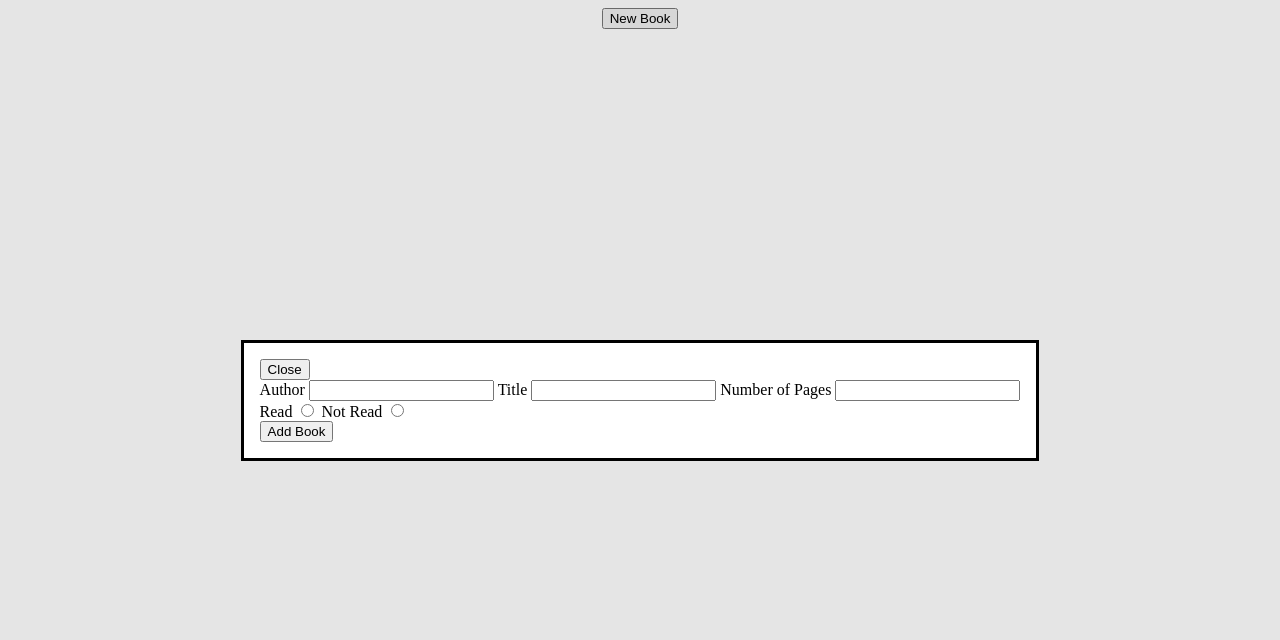
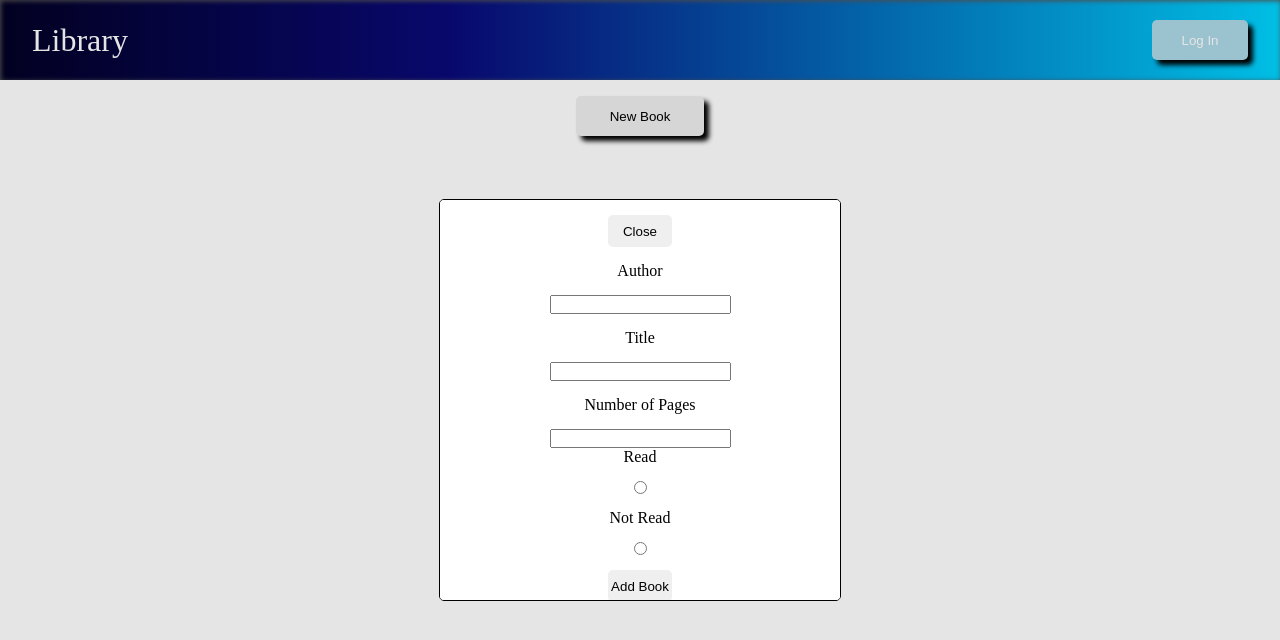
Before and after one commit to quanpham3105/TOP-Library, a plain HTML site: page index.html in a window 1280 px wide. Both pictures are taken after a click on the button "New Book". Drawn offline with Linux system fonts and the light colour scheme.

Commit message:
finished

```diff
--- a/index.html
+++ b/index.html
@@ -9,6 +9,10 @@
 </head>
 
 <body>
+    <div class="header">
+        <div>Library</div>
+        <button>Log In</button>
+    </div>
     <button id="add">New Book</button>
     <div id="display">
     </div>
@@ -16,27 +20,22 @@
     <dialog>
         <form action="">
             <div>
-                <button id="close">Close</button>
+                <button id="close" type="button">Close</button>
             </div>
             <label for="author">Author</label>
             <input type="text" name="author" id="author">
-
             <label for="title">Title</label>
             <input type="text" name="title" id="title">
-
             <label for="pages">Number of Pages</label>
             <input type="number" name="pages" id="pages">
         </form>
-
-        <div>
+        <div class="second-form">
             <label for="button-read">Read</label>
             <input type="radio" id="button-read" name="button-read">
-
             <label for="button-read-2">Not Read</label>
             <input type="radio" id="button-read-2" name="button-read">
+            <button id="dialog-add">Add Book</button>
         </div>
-
-        <button id="dialog-add">Add Book</button>
     </dialog>
 
 </body>
--- a/script.js
+++ b/script.js
@@ -89,7 +89,6 @@ dialogAdd.addEventListener("click", () => {
     let author = document.getElementById("author").value
     let title = document.getElementById("title").value
     let pages = document.getElementById("pages").value
-    // let readOrNot = document.getElementsByName("button-read").value;
     let radioButton = document.getElementById('button-read');
     if (radioButton.checked) {
         addBookToLibrary(author, title, pages, true);
--- a/styles.css
+++ b/styles.css
@@ -1,3 +1,8 @@
+* {
+    margin: 0;
+    padding: 0;
+}
+
 .card {
     margin: auto;
     border: black solid 2px;
@@ -25,3 +30,135 @@
     display: grid;
     grid-template-columns: repeat(4, 1fr);
 }
+
+.header {
+    display: flex;
+    height: 10vh;
+    justify-content: space-between;
+    align-items: center;
+    background: rgb(2, 0, 36);
+    background: linear-gradient(90deg, rgba(2, 0, 36, 1) 0%, rgba(9, 9, 121, 1) 35%, rgba(0, 212, 255, 1) 100%);
+    box-shadow: 1px 1px 5px #555 inset;
+}
+
+.header>div {
+    color: white;
+    padding-left: 2rem;
+    font-size: 2rem;
+}
+
+.header>button {
+    margin-right: 2rem;
+    width: 6rem;
+    height: 2.5rem;
+    border: none;
+    border-radius: 5px;
+    background-color: lightblue;
+    color: white;
+    box-shadow: 5px 5px 5px #000;
+}
+
+.header>button:hover {
+    filter: brightness(120%);
+    box-shadow: 10px 10px 10px #000
+}
+
+.header>button:active {
+    box-shadow: inset 2px 2px 10px #000;
+}
+
+dialog {
+    left: 50%;
+    top: 50%;
+    transform: translate(-50%, -50%);
+
+    width: 50vh;
+    height: 50vh;
+
+    border: 1px black solid;
+    border-radius: 5px;
+}
+
+dialog>form {
+    display: flex;
+    flex-direction: column;
+    align-items: center;
+    gap: 15px;
+}
+
+.second-form {
+    display: flex;
+    flex-direction: column;
+    align-items: center;
+
+    gap: 15px;
+}
+
+#add {
+    margin-top: 1rem;
+    width: 10vw;
+    height: 5vh;
+    border: none;
+    border-radius: 5px;
+    box-shadow: 5px 5px 5px #000;
+}
+
+#add:hover {
+    filter: brightness(120%);
+    box-shadow: 10px 10px 10px #000
+}
+
+#add:active {
+    box-shadow: inset 2px 2px 10px #000;
+}
+
+#close {
+    width: 5vw;
+    height: 4vh;
+    border: none;
+    border-radius: 5px;
+    margin-top: 15px;
+}
+
+#close:hover {
+    filter: brightness(120%);
+    box-shadow: 10px 10px 10px #000
+}
+
+#close:active {
+    box-shadow: inset 2px 2px 10px #000;
+}
+
+#dialog-add {
+    width: 5vw;
+    height: 4vh;
+    border: none;
+    border-radius: 5px;
+}
+
+#dialog-add:hover {
+    filter: brightness(120%);
+    box-shadow: 10px 10px 10px #000
+}
+
+#dialog-add:active {
+    box-shadow: inset 2px 2px 10px #000;
+}
+
+.deleteButton {
+    width: 5vw;
+    height: 4vh;
+    border: none;
+    border-radius: 5px;
+    margin-top: 5px;
+    border: none;
+}
+
+.readButton {
+    width: 5vw;
+    height: 4vh;
+    border: none;
+    border-radius: 5px;
+    margin-bottom: 5px;
+    border: none;
+}
```
